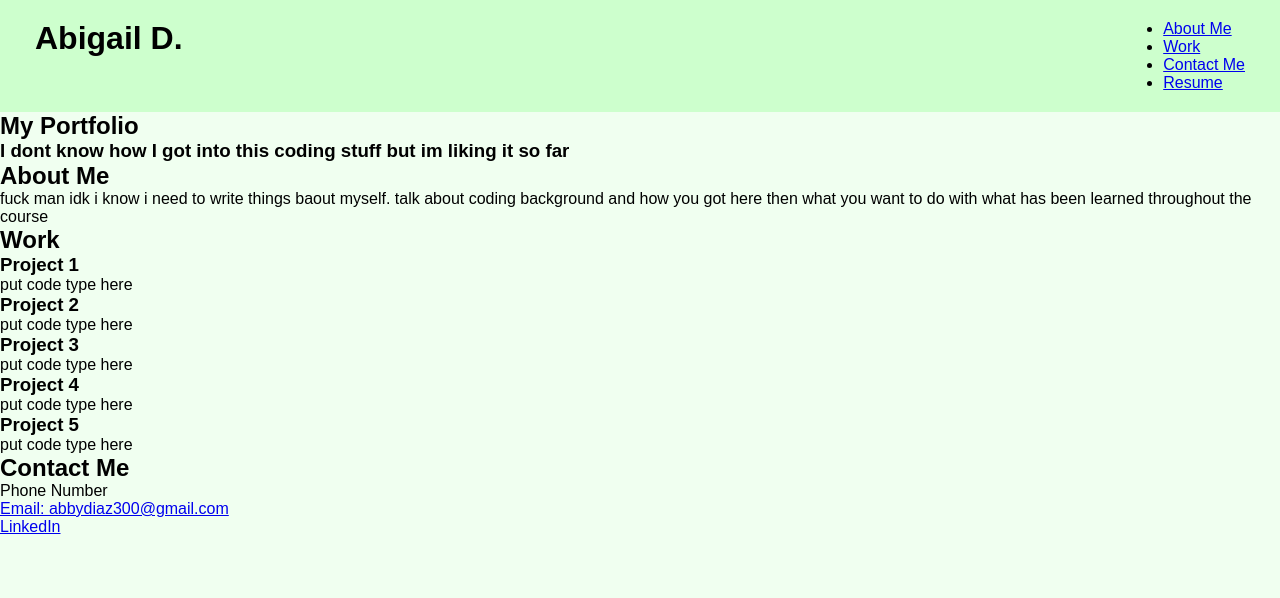
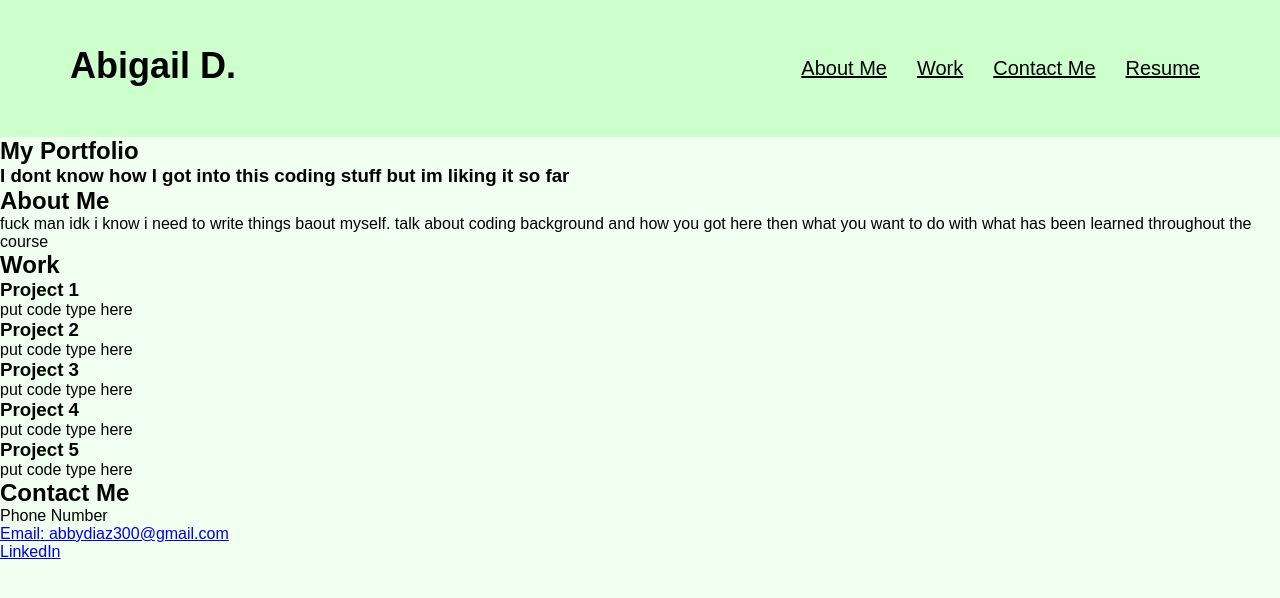
Before and after one commit to AbyDiaz/my-portfolio, a plain HTML site: page index.html in a window 1280 px wide. Drawn offline with Linux system fonts and the light colour scheme.

Commit message:
add styles to header and image for hero

```diff
--- a/assets/styles.css
+++ b/assets/styles.css
@@ -12,6 +12,8 @@ body {
     background-color: #F0FFF0;
 }
 
+/*header and navgation styles*/
+
 header {
     padding: 20px 35px;
     background-color: #cdffcd;
@@ -19,3 +21,34 @@ header {
     justify-content: space-between;
     flex-wrap: wrap;
 }
+
+header h1 {
+    font-weight: bold;
+    margin: 0;
+    font-size: 36px;
+    padding: 25px 35px;
+}
+
+header a {
+    text-decoration: underline;
+    color: black;
+}
+
+header nav {
+    margin: 7px 0;
+    padding: 30px;
+}
+
+header nav ul {
+    display: flex;
+    flex-wrap: wrap;
+    justify-content: space-between;
+    align-items: center;
+    list-style: none;
+}
+
+header nav ul li a {
+    padding: 10px 15px;
+    font-size: 20px;
+}
+/*end header styles for now*/
```
Also changed, not shown: assets/images/flower-field.jpg (added).
